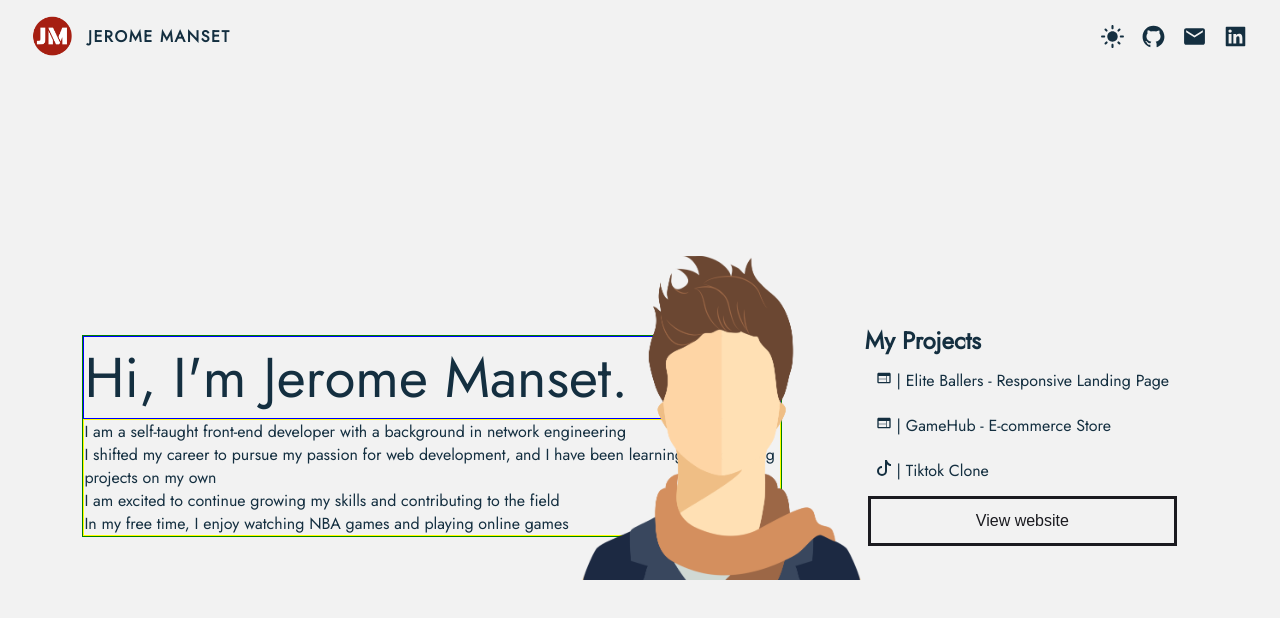
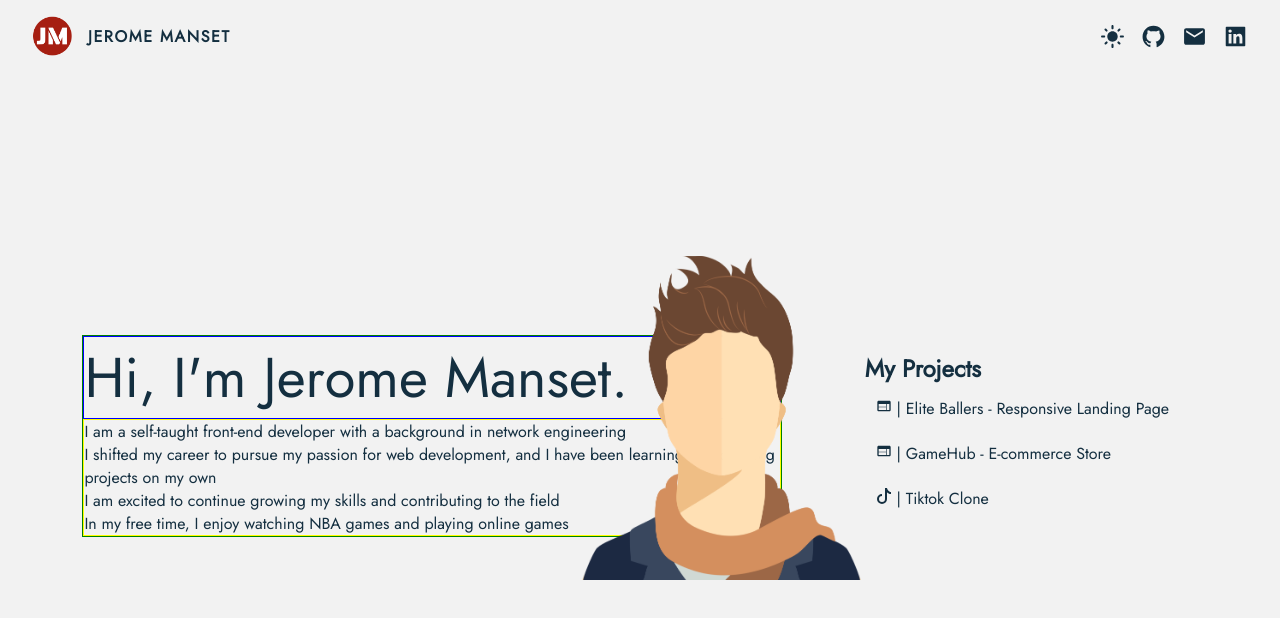
Before and after one commit to kujerocoding/jmanset-portfolio, a React (Vite) app: page / in a window 1280 px wide. Shown: the top 618 px of the page. Built offline with nearby package versions, Linux system fonts and the light colour scheme.

Commit message:
Update button styles

```diff
--- a/src/App.css
+++ b/src/App.css
@@ -215,18 +215,7 @@ main{
     padding-block: 1rem;
 }
 
-.links-external-btn{
-    all: unset;
-    background-color: #142F40;
-    color: #f2f2f2;
-    padding-block: 5px;
-    padding-inline: 2rem;
-    transition: all .5s ease-in-out ;
-}
 
-.links-external-btn:hover{
-    background-color: red;
-}
 
 
 
@@ -265,55 +254,60 @@ footer{
 
 .links--external{
     width: 100%;
-    background-color: #071826;
     display: flex;
     justify-content: space-evenly;
-    padding-block: 10px;
 }
 
 .test-container{
    /*  background-color: #274659; */
 }
 
-.test{
+.links-external-btn{
     width: 100%;
     position: relative;
     border: none;
     transition: color 0.5s, transform 0.2s, background-color 0.2s;
     outline: none;
-    padding-block: 1rem;
-    padding-inline: 2rem;
+    padding-inline: 1rem;
+    padding-block: 10px;
     border: 3px solid transparent;
+    cursor: pointer;
+    font-size: .7rem;
+    text-transform: uppercase;
 }
 
-.test:active{
+.links-external-btn:active{
     transform: translateY(3px);
 }
 
 
-.shrink-border {
+.btn-shrink-border {
     background-color: transparent;
-    color: #1b1b20;
+    color: #274659be;
 }
-  .shrink-border:hover {
+
+.btn-shrink-border:hover {
     background-color: transparent;
     box-shadow: none;
-    color: #e6e6e6;
+    color: #142f40;
 }
-  .shrink-border::before {
+
+.btn-shrink-border::before {
     content: "";
     position: absolute;
     top: 0;
     left: 0;
     width: 100%;
     height: 100%;
-    border: 3px solid #1b1b20;
+    border: 2px solid #274659be;
     transition: opacity 0.3s, border 0.3s;
 }
-  .shrink-border:hover::before {
+
+.btn-shrink-border:hover::before {
     opacity: 0;
 }
-  .shrink-border::after {
+
+.btn-shrink-border::after {
     content: "";
     position: absolute;
     top: 0;
@@ -321,13 +315,14 @@ footer{
     width: 100%;
     height: 100%;
     background-color: transparent;
-    border: 3px solid #e6e6e6;
+    border: 2px solid #142f40;
     opacity: 0;
     z-index: -1;
-    transform: scaleX(1.1) scaleY(1.3);
+    transform: scaleX(1.15) scaleY(1.5);
     transition: transform 0.3s, opacity 0.3s;
 }
-  .shrink-border:hover::after {
+
+.btn-shrink-border:hover::after {
     opacity: 1;
     transform: scaleX(1) scaleY(1);
 }
--- a/src/components/Main.jsx
+++ b/src/components/Main.jsx
@@ -47,8 +47,8 @@ const Main = () => {
                   <img src={`../src/assets/image/${img}`} className="project-img"></img>
               </div>
             <div className='links--external'>
-                <a href={liveURL} target='_blank'><button className='links-external-btn'>View website</button></a>
-                <a href={repoURL} target='_blank'><button className='links-external-btn'>Source code</button></a>
+                <a href={liveURL} target='_blank'><button className='links-external-btn btn-shrink-border'>View website</button></a>
+                <a href={repoURL} target='_blank'><button className='links-external-btn btn-shrink-border'>Source code</button></a>
             </div>
         </div>}
     </div>
@@ -64,7 +64,7 @@ const Main = () => {
               <li><button name="mouse" className='project-btn' onClick={handleClick}><span><BsTiktok /> |</span> Tiktok Clone</button></li>
           </ul>
 
-            <button className='test shrink-border'>View website</button>
+
 
         </div>
     </div>
```
Lines whose indentation alone changed are shown as unchanged.
